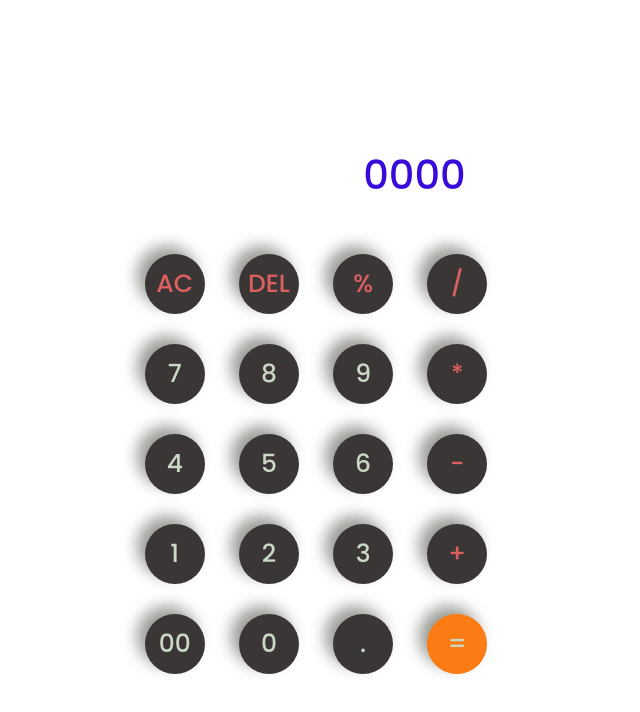
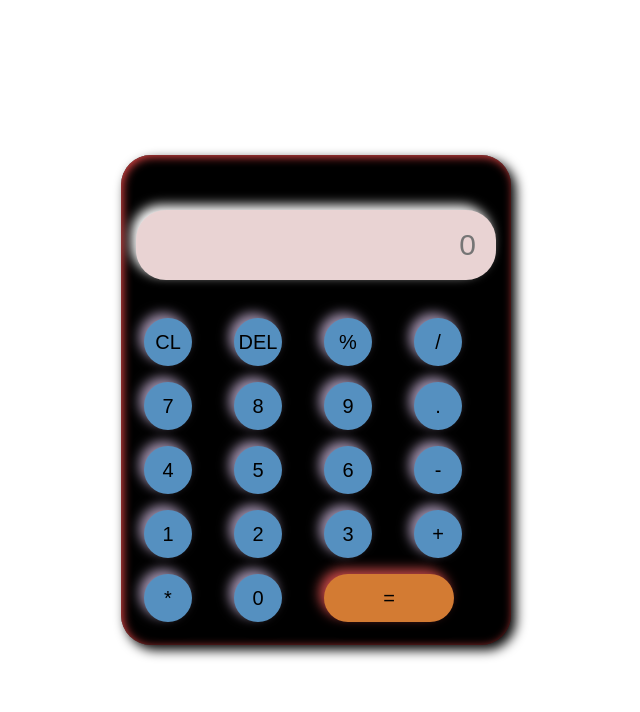
Before and after one commit to sneha12199/JavascriptProject, a plain HTML site: page index.html in a window 1280 px wide. Shown: the whole page, without its empty margins (324-964 px from the left). Drawn offline with Linux system fonts and the light colour scheme.

Commit message:
first commit

```diff
--- a/index.html
+++ b/index.html
@@ -2,44 +2,57 @@
 <html lang="en">
 <head>
     <meta charset="UTF-8">
+    <meta http-equiv="X-UA-Compatible" content="IE=edge">
     <meta name="viewport" content="width=device-width, initial-scale=1.0">
+    <title>Calculator App</title>
     <link rel="stylesheet" href="style.css">
-    <title>Calculator-by code></title>
 </head>
 <body>
-    <div class="Calculator">
-    <input type="text" placeholder="0000" id="inputbox">
-    <div>
-        <button class="operator">AC</button>
-        <button class="operator">DEL</button>
-        <button class="operator">%</button>
-        <button class="operator">/</button>
+    <div class="container">
+        <div class="row">
+            <input type="text" placeholder="0" id="output-screen">
+            <button onclick="clear(reset)">CL</button>
+            <button onclick="del()">DEL</button>
+            <button onclick="display('%')">%</button>
+            <button onclick="display('/')">/</button>
+            <button onclick="display('7')">7</button>
+            <button onclick="display('8')">8</button>
+            <button onclick="display('9')">9</button>
+            <button onclick="display('.')">.</button>
+            <button onclick="display('4')">4</button>
+            <button onclick="display('5')">5</button>
+            <button onclick="display('6')">6</button>
+            <button onclick="display('-')">-</button>
+            <button onclick="display('1')">1</button>
+            <button onclick="display('2')">2</button>
+            <button onclick="display('3')">3</button>
+            <button onclick="display('+')">+</button>
+            <button onclick="display('*')">*</button>
+            <button onclick="display('0')">0</button>
+            <button onclick="calculate()" class="equal">=</button>
+        </div>
     </div>
-    <div>
-        <button>7</button>
-        <button>8</button>
-        <button>9</button>
-        <button class="operator">*</button>
-    </div>
-    <div>
-        <button>4</button>
-        <button>5</button>
-        <button>6</button>
-        <button class="operator">-</button>
-    </div>
-    <div>
-        <button>1</button>
-        <button>2</button>
-        <button>3</button>
-        <button class="operator">+</button>
-    </div>
-    <div>
-        <button>00</button>
-        <button>0</button>
-        <button>.</button>
-        <button class="equalbtn">=</button>
-    </div>
-    </div>
-    <script src="script.js"></script>
+    <script>
+        let outputScreen = document.getElementById("output-screen");
+        function display(num){
+            outputScreen.value += num;
+        }
+        function calculate(){
+            try{
+                outputScreen.value=eval(outputScreen.value);
+            }
+            catch(err)
+            {
+                alert("Invalid")
+            }
+        }
+        function clear(reset){
+            outputScreen.value="";
+        }
+        function del(){
+            outputScreen.value=outputScreen.value.slice(0,-1);
+        }
+    </script>
+
 </body>
-</html
+</html>
--- a/style.css
+++ b/style.css
@@ -1,58 +1,62 @@
-@import url('https://fonts.googleapis.com/css2?family=Poppins:wght@500&display=swap');
-
 *{
     margin: 0;
     padding: 0;
-    border: 5px;
     box-sizing: border-box;
-    font-family:'poppins', sans-serif;
+    font-family: sans-serif;
+    outline: none;
 }
-body{
-   width: 100%;
-   height: 100vh;
-   display: flex;
-   justify-content: center;
-   align-items: center;
-   background: linear-gradient(45deg,rgb(20, 17, 17,#3a3452));
+.container{
+    height: 100vh;
+    display: flex;
+    justify-content: center;
+    align-items: center;
 }
-.calculator{
-    border: 1px solid #717377;
-    padding: 25px;
-    border-radius: 20px;
-    background: teal;
-    box-shadow: 0px 3px 15px rgba(113,115,119,0.5);
+.row{
+    background-color: black;
+    padding: 15px;
+    border-radius:30px ;
+    box-shadow: inset 2px 2px 10px #da4444,
+    5px 5px 12px rgba(0,0,0,16);
+    display: grid;
+    grid-template-columns: repeat(4,90px);
 }
 input{
-    width: 350px;
-    border: none;
-    padding: 24px;
-    margin: 10px;
-    background:transparent;
-    box-shadow: 0px 3px 15px rgbs(84,84,84,0.1);
-    font-size: 40px;
-    text-align: right;
-    cursor: pointer;
-}
-input::placeholder{
-    color:#380bdb ;
+    grid-column: span 4;
+    height: 70px;
+    width: 360px;
+    background-color:rgb(233, 211, 211);
+    box-shadow: -5px -5px 12px #ffff;
+                inset:5px 5px 12px rgba(0,0,0,16);
+                border: none;
+                border-radius: 30px;
+                color:rgba(70,70,70);
+                font-size: 30px;
+                text-align:end;
+                margin: auto;
+                margin-top: 40px;
+                margin-bottom: 30px;
+                padding:20px;
 }
 button{
+    height: 48px;
+    width: 48px;
+    background-color: #5590c0;
+    box-shadow:-5px -5px 12px #9c8ca8,
+    5px 5px 12px rgba(0,0,0,16) ;
     border: none;
-    width: 60px;
-    height: 60px;
-    margin: 15px;
-    border-radius: 50%;
-    background: rgb(59, 54, 54);
-    color: #cbd8c5;
-    font-size: 25px;
+    border-radius: 50px;
+    margin:8px;
+    font-size: 20px;
 
-    box-shadow: -8px -8px 15px rgb(153, 153, 149);
-    cursor: pointer
-    ;
 }
-.equalbtn{
-    background-color: #fb7c14;
+.equal{
+    width: 130px;
+    border-radius: 40px;
+    background-color: #d37b33;
+    box-shadow:-5px -5px 12px #be4545,
+    5px 5px 12px rgba(0,0,0,16) ;
+    border: none;
+    border-radius: 50px;
+    margin: 8px;
+    font-size: 20px;
 }
-.operator{
-    color:#db6060;
-}
```
